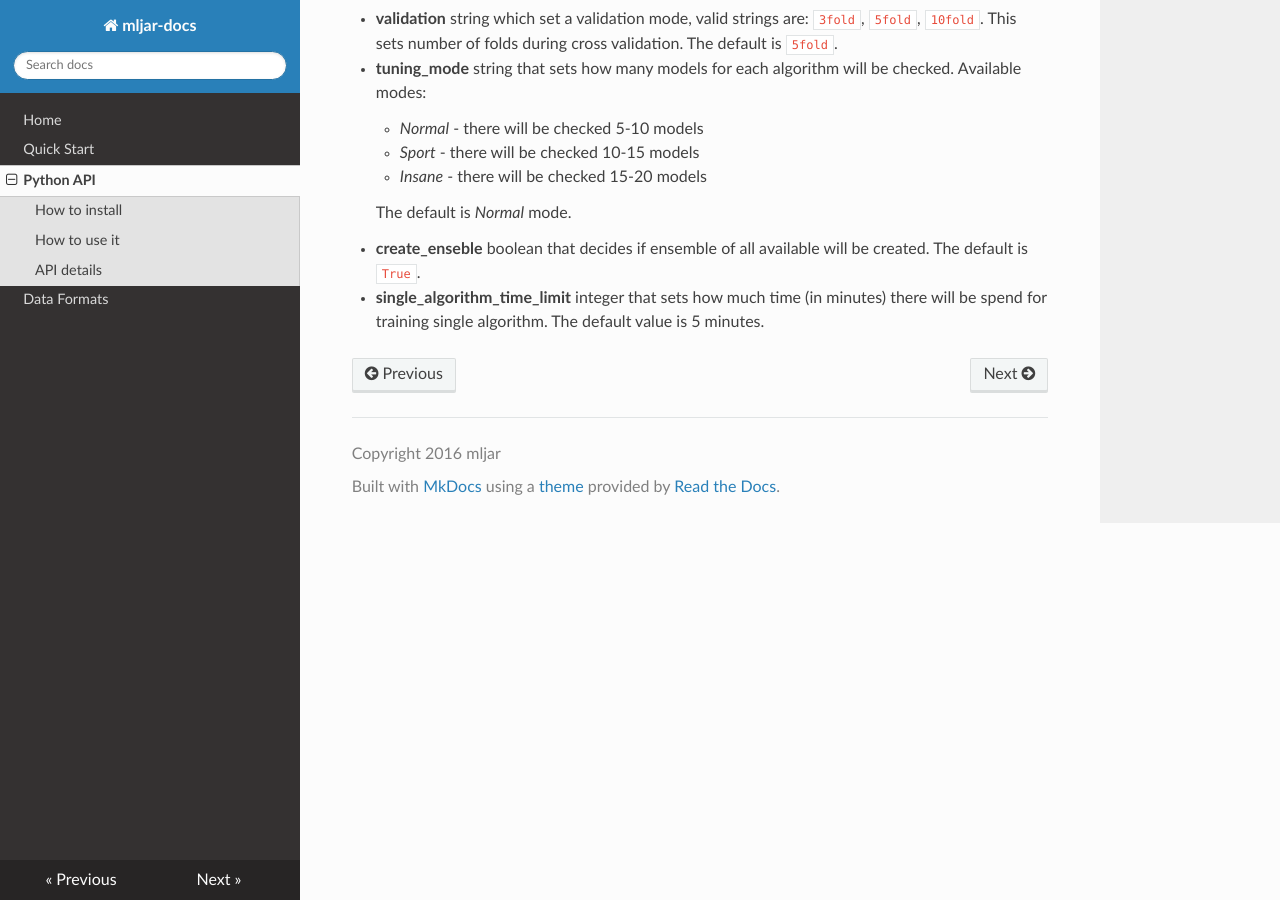
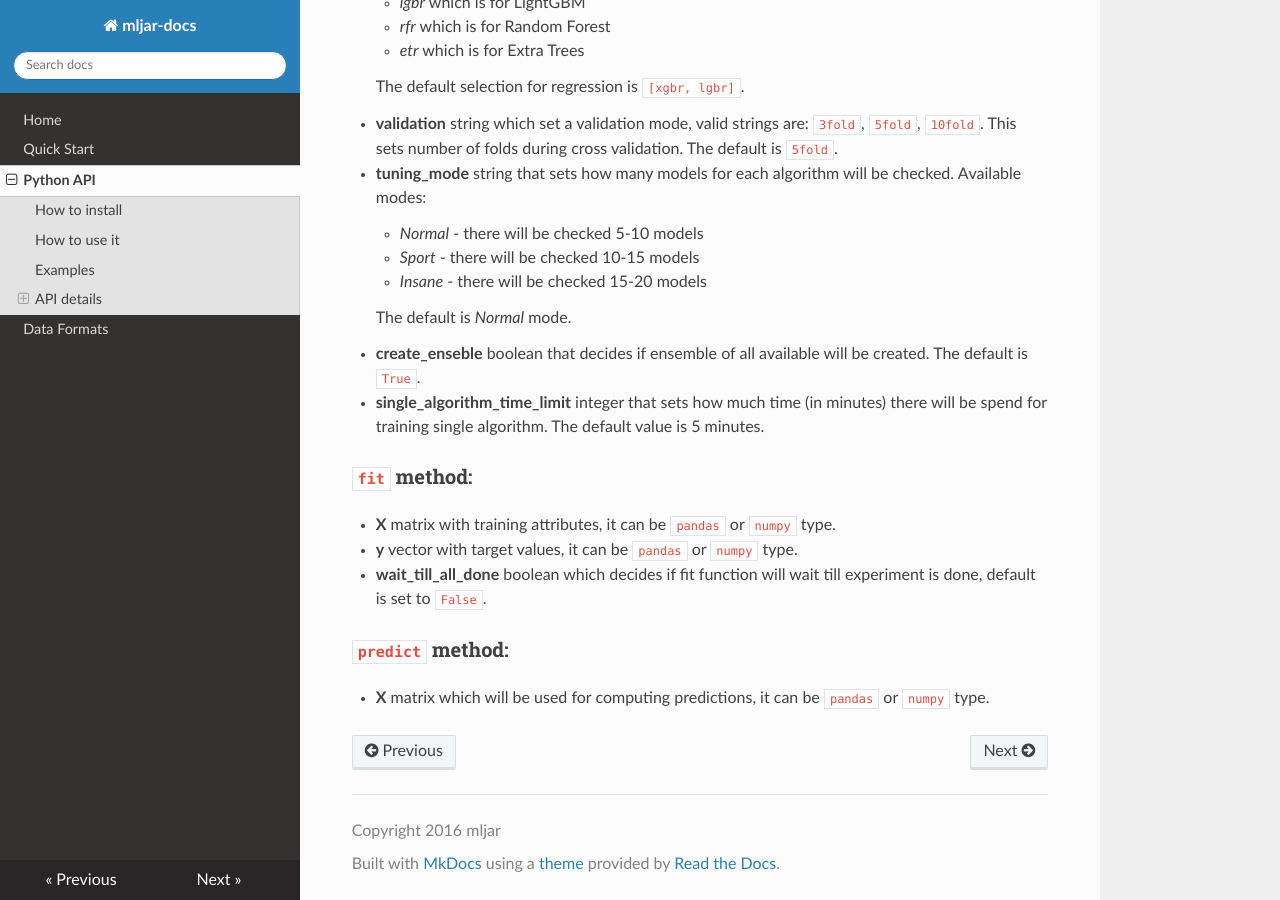
Before and after one commit to mljar/mljar-docs, an MkDocs documentation site: the page built from docs/python.md, in a window 1280 px wide and 900 px high, scrolled down 1641 px. Built offline with MkDocs 1.6.1, drawn with Linux system fonts in a browser that asks for light colours; nearby versions of some CDN libraries; old or Windows-style settings are respelled for this version of MkDocs; some of the changed text lies outside the part shown.

Commit message:
python-api docs

````diff
--- a/docs/python.md
+++ b/docs/python.md
@@ -33,11 +33,15 @@ export MLJAR_TOKEN=exampleexampleexample
 ```
  5. That's all, you are ready to use MLJAR in your python code!
 
+## Examples
+
+To see examples please go to [mljar-examples on github][1].
+
 ## API details
 
 The wrapper makes it easy to interact with MLJAR, so we try to make it intuitive to use. However, there are few arguments that can be set.
 
-For `Mljar` constructor:
+### `Mljar` constructor:
 
  - **project** - string with project title
  - **experiment** - string with experiment title
@@ -71,3 +75,16 @@ For `Mljar` constructor:
  - **create_enseble** boolean that decides if ensemble of all available will be created. The default is `True`.
  - **single_algorithm_time_limit** integer that sets how much time (in minutes) there will be spend for training single algorithm.
              The default value is 5 minutes.
+
+### `fit` method:
+
+ - **X** matrix with training attributes, it can be `pandas` or `numpy` type.
+ - **y** vector with target values, it can be `pandas` or `numpy` type.
+ - **wait_till_all_done** boolean which decides if fit function will wait
+                         till experiment is done, default is set to `False`.
+### `predict` method:
+
+ - **X** matrix which will be used for computing predictions, it can be `pandas` or `numpy` type.
+
+
+[1]: https://github.com/mljar/mljar-examples
````
